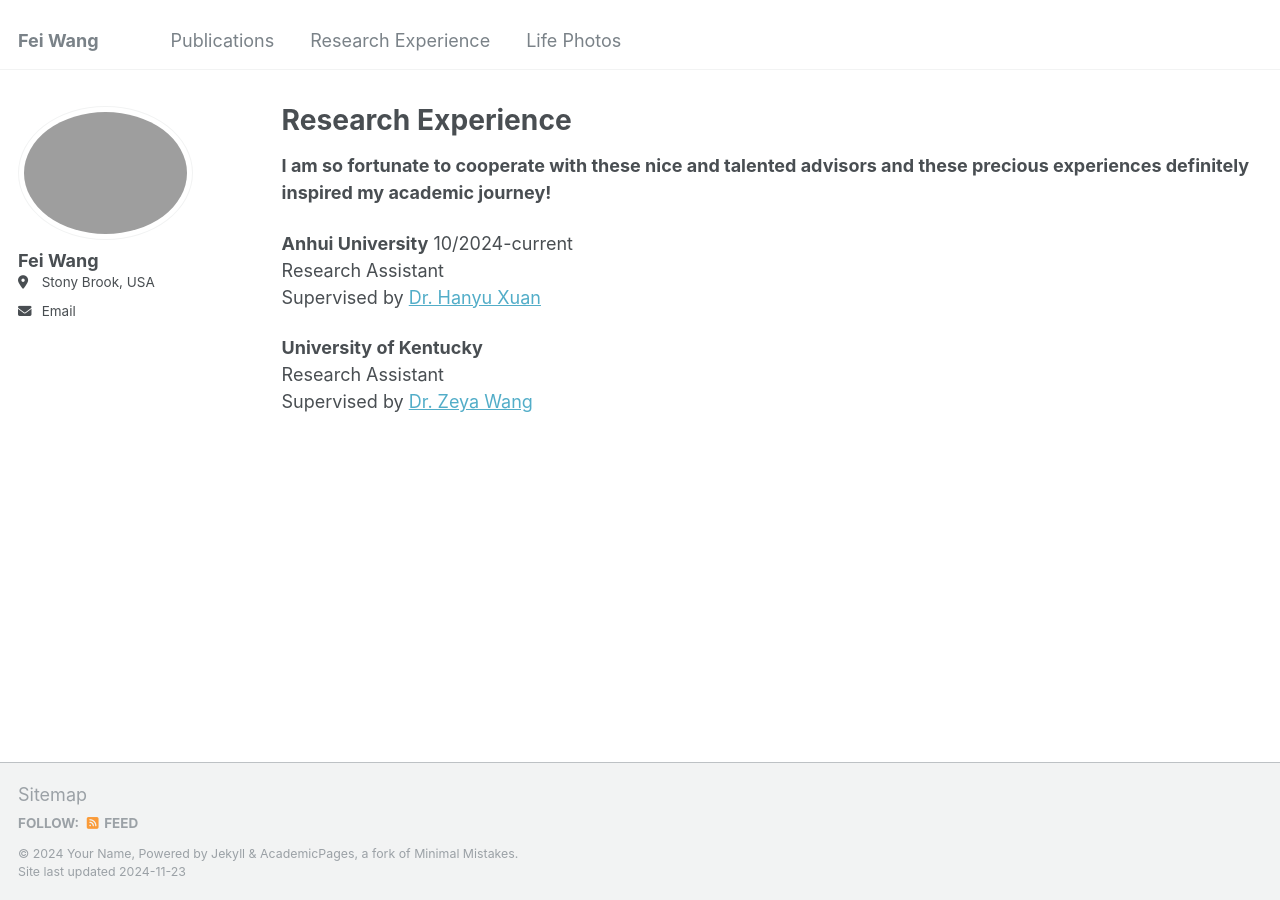
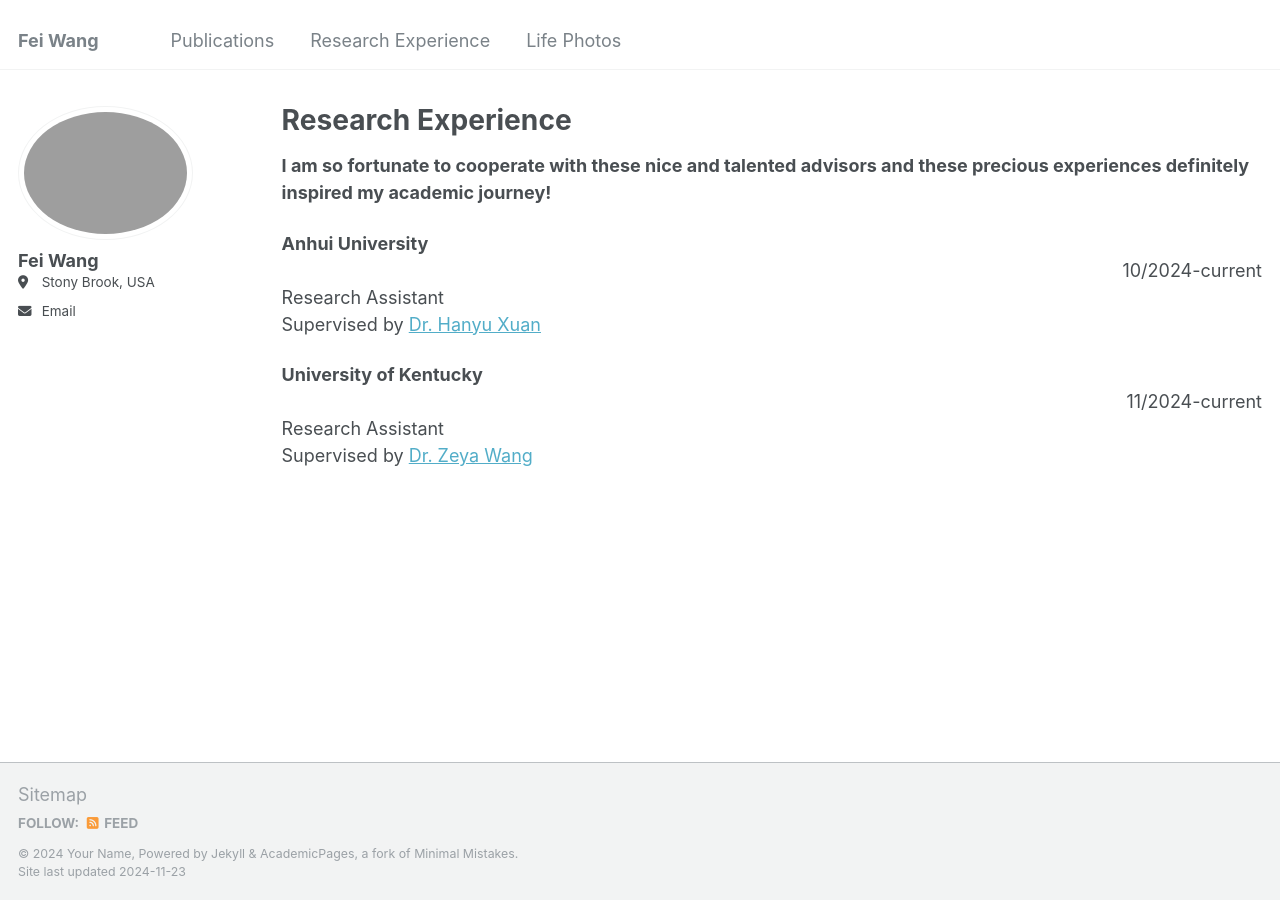
Before and after one commit to feiwang2004/feiwang2004.github.io, a Jekyll site: the page built from _pages/research_experience.md, in a window 1280 px wide. Built offline with Jekyll 4.4.1, drawn with Linux system fonts in a browser that asks for light colours.

Commit message:
Update research_experience.md

```diff
--- a/_pages/research_experience.md
+++ b/_pages/research_experience.md
@@ -11,11 +11,12 @@ redirect_from:
 **I am so fortunate to cooperate with these nice and talented advisors and these precious experiences definitely inspired my academic journey!**
 
 
-**Anhui University**                                       10/2024-current<br>
+**Anhui University**
+<span style="display: inline-block; width: 100%; text-align: right;">10/2024-current</span><br>
 Research Assistant<br>
 Supervised by [Dr. Hanyu Xuan](https://xuanhanyu.github.io/)
 
-
-**University of Kentucky**<br>
+**University of Kentucky**
+<span style="display: inline-block; width: 100%; text-align: right;">11/2024-current</span><br>
 Research Assistant<br>
 Supervised by [Dr. Zeya Wang](https://zeyawang.github.io)
```
